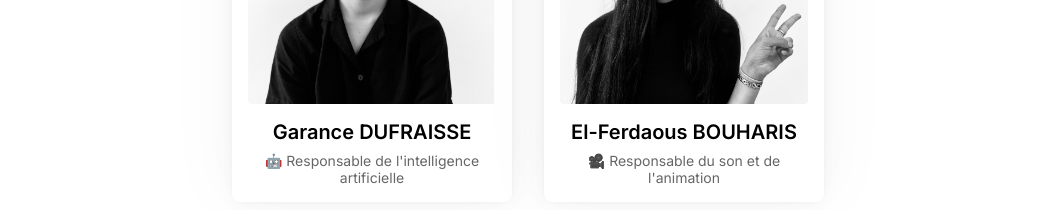
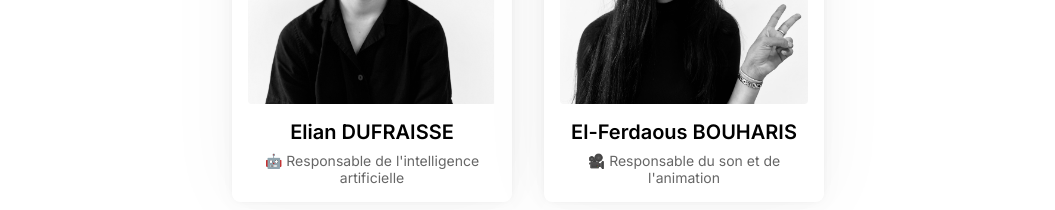
Before and after one commit to Antoineview/HorizonWeb, a Next.js app: page / in a window 1280 px wide. Shown: the part 9380-9590 px from the top of the page, without its empty margins (112-1167 px from the left). Built offline with nearby package versions, Linux system fonts and the light colour scheme.

Commit message:
modification pour Elian

```diff
--- a/src/app/Sections/Contact.js
+++ b/src/app/Sections/Contact.js
@@ -5,7 +5,7 @@ import { motion } from 'framer-motion';
 import styles from '../Styles/entreprise.module.css';
 
 const contacts = [
-  { name: "Garance DUFRAISSE", email: "garance.dufraisse@epita.fr" },
+  { name: "Elian DUFRAISSE", email: "garance.dufraisse@epita.fr" },
   { name: "Antoine RICHARD-CAPPONI", email: "antoine.richard-capponi@epita.fr" },
   { name: "Louis CHABERT", email: "louis.chabert@epita.fr" },
   { name: "Fanny ALACOQUE", email: "fanny.alacoque@epita.fr" },
--- a/src/app/Sections/equipe.js
+++ b/src/app/Sections/equipe.js
@@ -32,10 +32,10 @@ const teamMembers = [
   },
   {
     id: 4,
-    name: "Garance DUFRAISSE",
+    name: "Elian DUFRAISSE",
     role: "🤖 Responsable de l'intelligence artificielle",
     description:
-      "Née en 2006, Garance est une touche-à-tout curieuse et polyvalente, avec un excellent œil pour les détails. Forte de cinq années passées au Japon, elle combine ouverture d'esprit et créativité. Son expertise en orthographe et son enthousiasme pour les projets insolites en font une alliée précieuse pour l'équipe.",
+      "Née en 2006, Elian est une touche-à-tout curieuse et polyvalente, avec un excellent œil pour les détails. Forte de cinq années passées au Japon, elle combine ouverture d'esprit et créativité. Son expertise en orthographe et son enthousiasme pour les projets insolites en font une alliée précieuse pour l'équipe.",
     image: "/elian.png",
   },
   {
```
